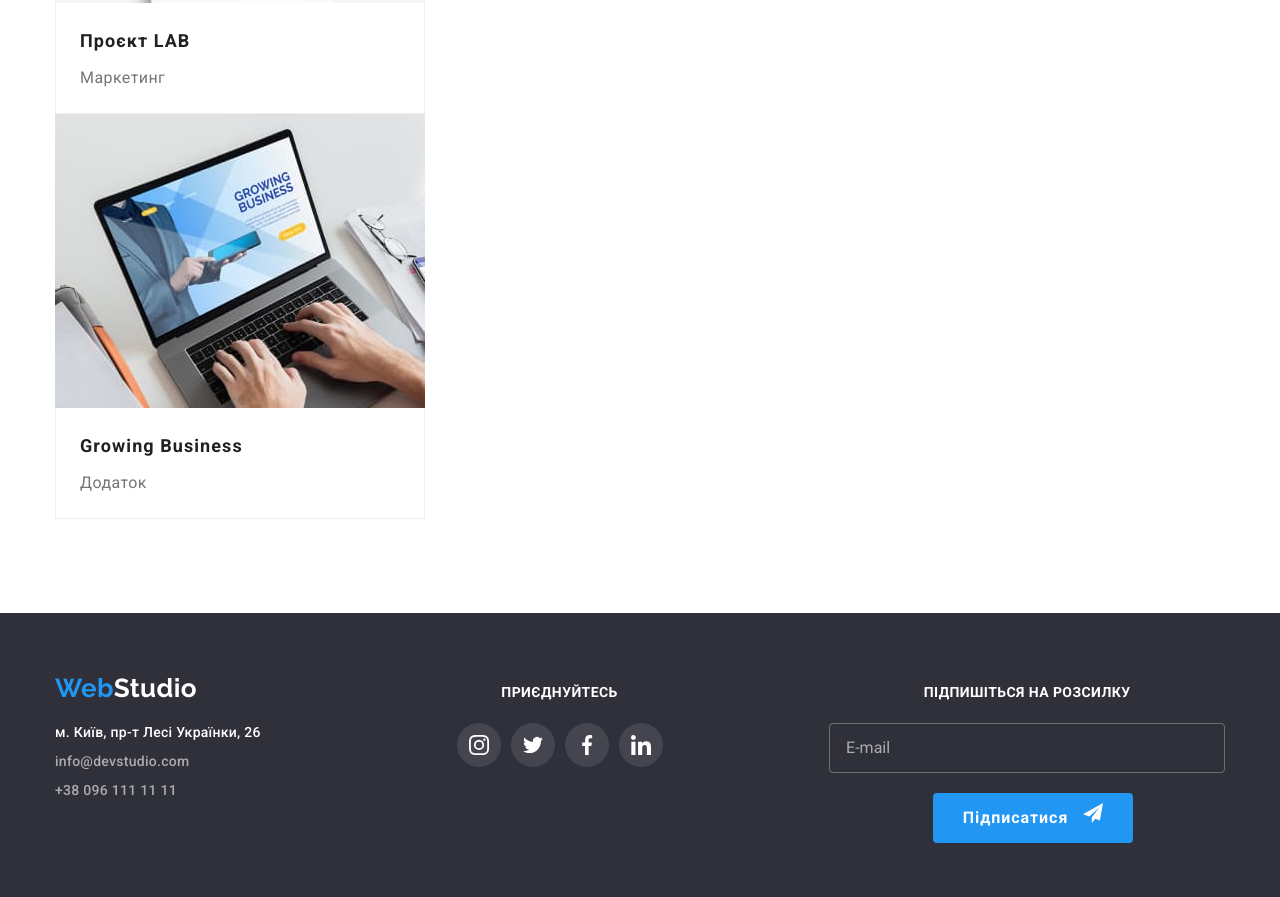
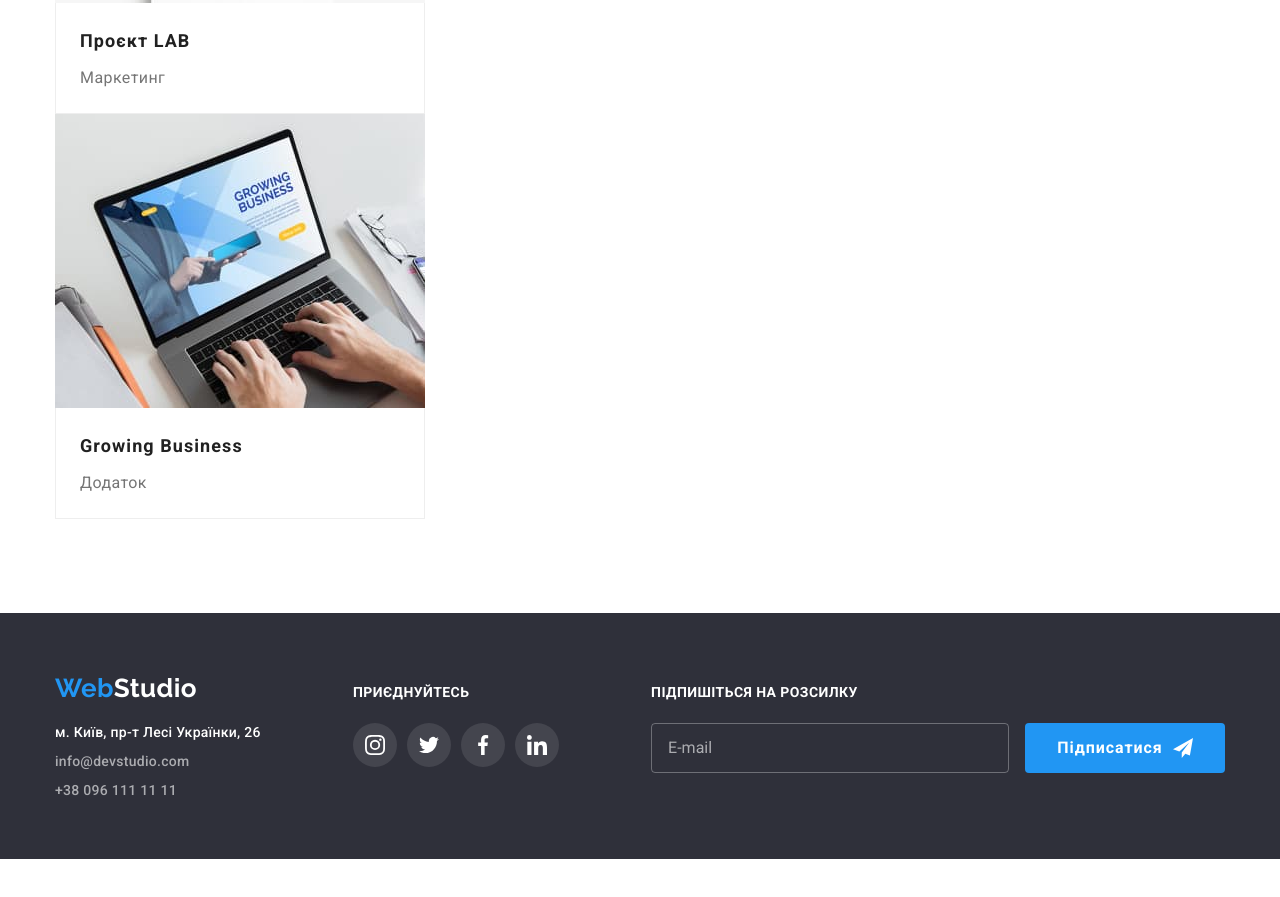
Before and after one commit to Eduard22Go/goit-markup-hw-08, a plain HTML site: page portfolio.html in a window 1280 px wide. Shown: the part 3388-4285 px from the top of the page. After the commit the page ends 4247 px from the top, so only its background shows below. Drawn offline with nearby package versions, Linux system fonts and the light colour scheme.

Commit message:
commit13
Footer OK

```diff
--- a/sass/components/_logo.scss
+++ b/sass/components/_logo.scss
@@ -40,6 +40,8 @@
     // display: block;
     // padding:0;
     margin-bottom: 20px;
+    text-align: left;
+    margin-right: 0px;
     }
 }
 
--- a/sass/layout/_footer.scss
+++ b/sass/layout/_footer.scss
@@ -92,7 +92,7 @@
 // Форма футера
 .form-footer__button {
     // display: inline-flex;
-    margin-left: 12px;
+    // margin-left: 12px;
     width: 200px;
     height: 50px;
     color: var(--white-simbols-color);
@@ -108,11 +108,14 @@
     border-radius: 4px;
     border-color: transparent;
 
+    margin-left: 0;
+    display: inline-flex;
+
 }
 
-.form-footer__button {
-    margin-left:12px;
-}
+// .form-footer__button {
+//     margin-left:12px;
+// }
 
 .form-footer__icon {
     margin-left: 10px;
@@ -159,6 +162,10 @@
     margin-right:auto;
     margin-top:60px;
     }
+    .form-footer__input {
+        display:block;
+        width:450px;
+    }
 }
 
 @media screen and (min-width:1200px) {
@@ -170,5 +177,17 @@
     .form-footer-input-thumb {
         display:flex;
     }
+    .form-footer__input {
+        width: 358px;
+    }
+    .footer-soc__title {
+        text-align: left;
+    }
+    .form-footer__title {
+        text-align: left;
+    }
+    .form-footer__button {
+        margin-left:12px;
+    }
 
 }
--- a/sass/layout/_page-header.scss
+++ b/sass/layout/_page-header.scss
@@ -13,6 +13,7 @@
     &:hover ,
     &:focus {
     color: var(--header-link-color);
+    fill: var(--header-link-color);
       transition: color 250ms cubic-bezier(0.4, 0, 0.2, 1), fill 250ms cubic-bezier(0.4, 0, 0.2, 1);
     }
 }
```
Also changed, not shown: css/main.css, css/main.min.css, 2 other files.
